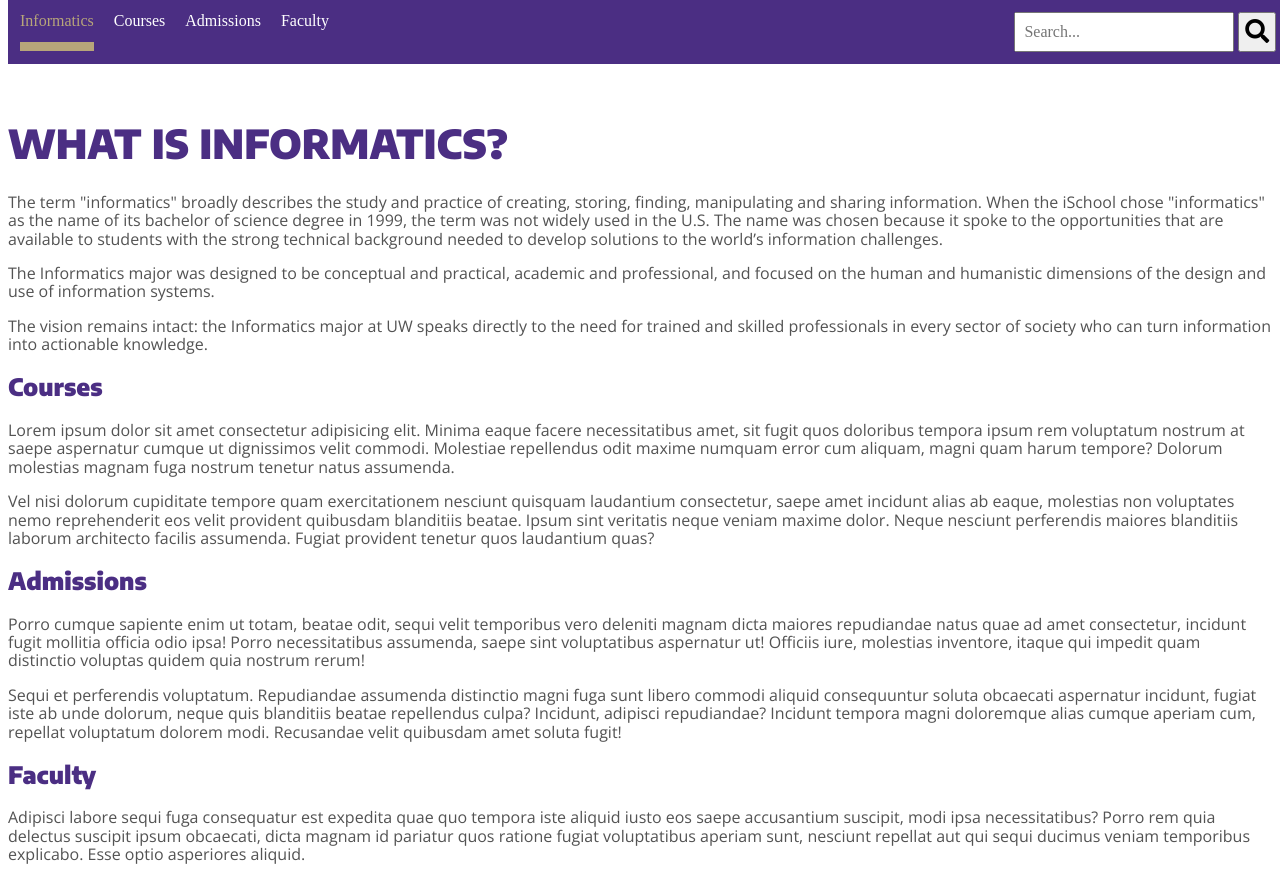
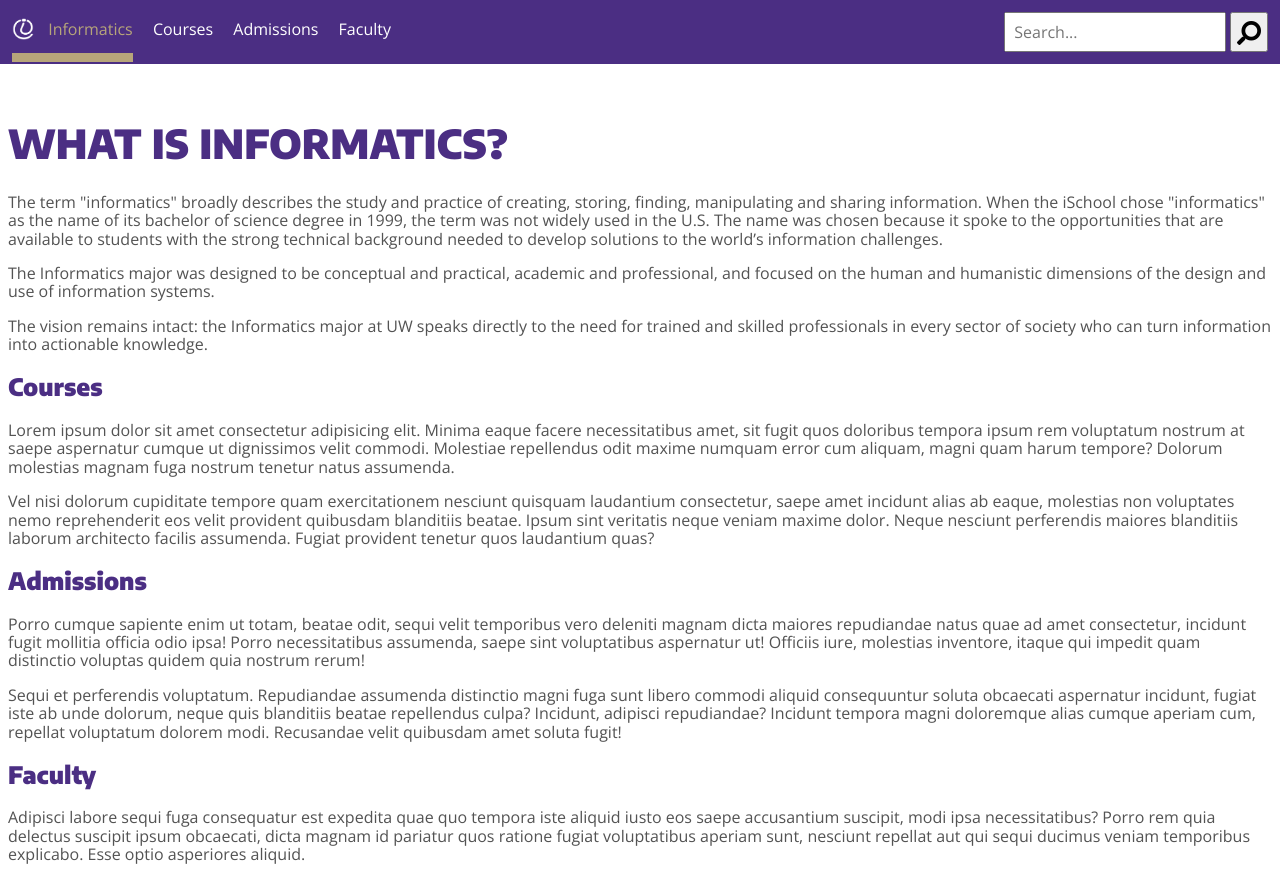
Before and after one commit to info340a-sp21/ps-02-EthanKuhn, a website: page problem-d/index.html in a window 1280 px wide. Both pictures are taken after a click on the link "Informatics". Drawn offline with nearby package versions, Linux system fonts and the light colour scheme.

Commit message:
Finish and test problem-d 11/11

```diff
--- a/problem-d/css/style.css
+++ b/problem-d/css/style.css
@@ -14,37 +14,36 @@ h1, h2 {
     font-weight: 900;
 }
 
-p {
+body {
     color: #535353;
     font-family: 'Open Sans', sans-serif;
     font-weight: 400;
-}
-
-body {
     margin: 8px;
 }
 
 nav {
     position: fixed;
-    top: 0px;
+    top: 0;
+    left: 0;
     background-color: #4b2e83;
     width: 100%;
-    padding: 0.75rem;
+    padding: .75rem;
 }
 
 nav a, nav a:link {
     color: white;
-    text-decoration-line: none;
+    text-decoration: none;
 }
 
 nav li {
     display: inline;
-    padding-right: 1rem;
+    margin-right: 1rem;
 }
 
 nav ul {
     margin: 0;
-    padding: 0 0 0.5rem 0;
+    padding: 0;
+    padding-top: .5rem;
     display: inline-block;
 }
 
@@ -56,18 +55,44 @@ nav ul {
 .searchBox input {
     height: 2.5rem;
     font-size: 1rem;
-    padding: 0.5rem;
+    padding: .5rem;
     vertical-align: bottom;
 }
 
 nav button {
     height: 2.5rem;
     font-size: 1.5rem;
-    padding: 0.3rem;
+    padding: .3rem;
 }
 
 nav a:hover, nav a:focus, nav a:active {
     color: #b7a57a;
-    border-bottom: 0.6rem solid #b7a57a;
-    padding-bottom: 0.8rem;
+    border-bottom: .6rem solid #b7a57a;
+    padding-bottom: .8rem;
 }
+
+.logo {
+    padding-left: 1em;
+    padding-right: 1em;
+    background-image: url('../img/ischool-symbol-white.png');
+    background-position: left;
+    background-size: contain;
+    background-repeat: no-repeat;
+}
+
+.skip, .skip:link {
+    color: white;
+    position: absolute;
+    left: -10000px;
+    top: auto;
+    width: 1px;
+    height: 1px;
+    overflow: hidden;
+}
+
+.skip:active, .skip:focus {
+    border: none;
+    position: static;
+    size: auto;
+    overflow: visible;
+}
--- a/problem-d/index.html
+++ b/problem-d/index.html
@@ -12,19 +12,22 @@
 </head>
 <body>
     <nav>
+        <div>
+            <a href="#maincontent" class="skip">Skip to main content</a>
+        </div>
         <ul>
-            <li><a href="#">Informatics</a></li>
+            <li><a href="#"><span class="logo" aria-hidden="true">&nbsp;</span>Informatics</a></li>
             <li><a href="#courses">Courses</a></li>
             <li><a href="#admissions">Admissions</a></li>
             <li><a href="#faculty">Faculty</a></li>
         </ul>
         <div class="searchBox" role="search">
             <input type="text" placeholder="Search...">
-            <button><i class="fas fa-search" aria-hidden="true"></i></button>
+            <button><i class="fas fa-search fa-rotate-90" aria-label="search"></i></button>
         </div>
     </nav>
 
-    <main>
+    <main id="maincontent">
         <h1>WHAT IS INFORMATICS?</h1>
 
         <p>The term "informatics" broadly describes the study and practice of creating, storing, finding, manipulating and sharing information. When the iSchool chose "informatics" as the name of its
```
